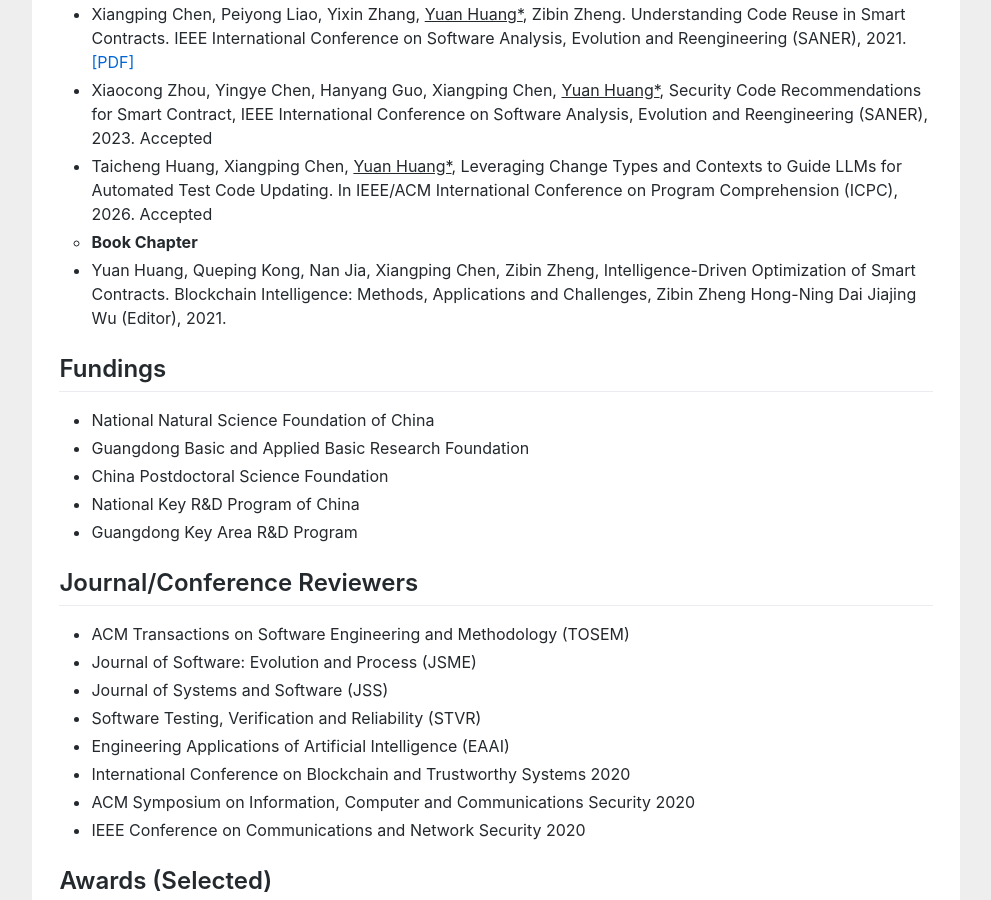
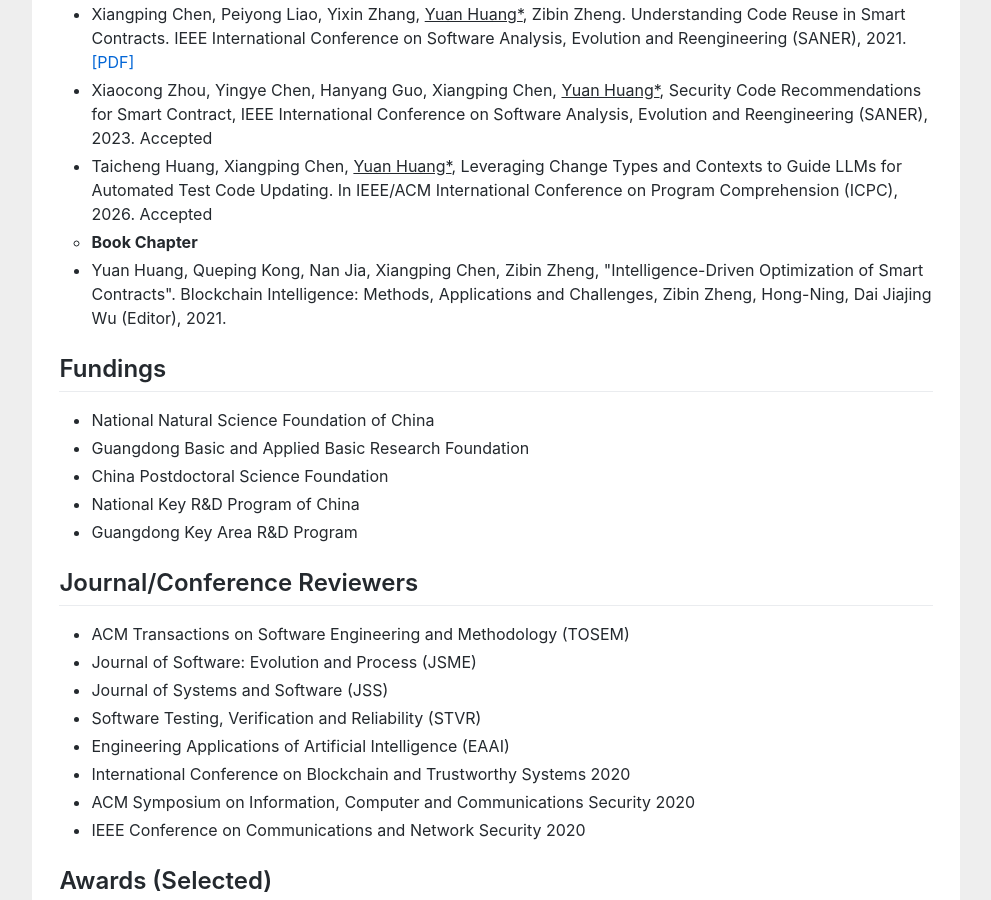
Before and after one commit to huangyuan-hy/huangyuan-hy.github.io, a Jekyll site: the page index.html, which Jekyll copies as it is, in a window 1280 px wide and 900 px high, scrolled down 3783 px. Shown: the whole window, without its empty margins (144-1135 px from the left). Built offline with Jekyll 4.4.1, drawn with Linux system fonts in a browser that asks for light colours.

```diff
--- a/index.html
+++ b/index.html
@@ -221,7 +221,7 @@ empirical study to learn how programmers reuse code on <a href="https://stackove
 -->
 
 		   <li type="circle"><b>Book Chapter</b></li>
-			<li>Yuan Huang, Queping Kong, Nan Jia, Xiangping Chen, Zibin Zheng, Intelligence-Driven Optimization of Smart Contracts. Blockchain Intelligence: Methods, Applications and Challenges, Zibin Zheng Hong-Ning Dai Jiajing Wu (Editor), 2021.</li>
+		<li>Yuan Huang, Queping Kong, Nan Jia, Xiangping Chen, Zibin Zheng, "Intelligence-Driven Optimization of Smart Contracts". Blockchain Intelligence: Methods, Applications and Challenges, Zibin Zheng, Hong-Ning, Dai Jiajing Wu (Editor), 2021.</li>
 
 				</ul>
 
```
